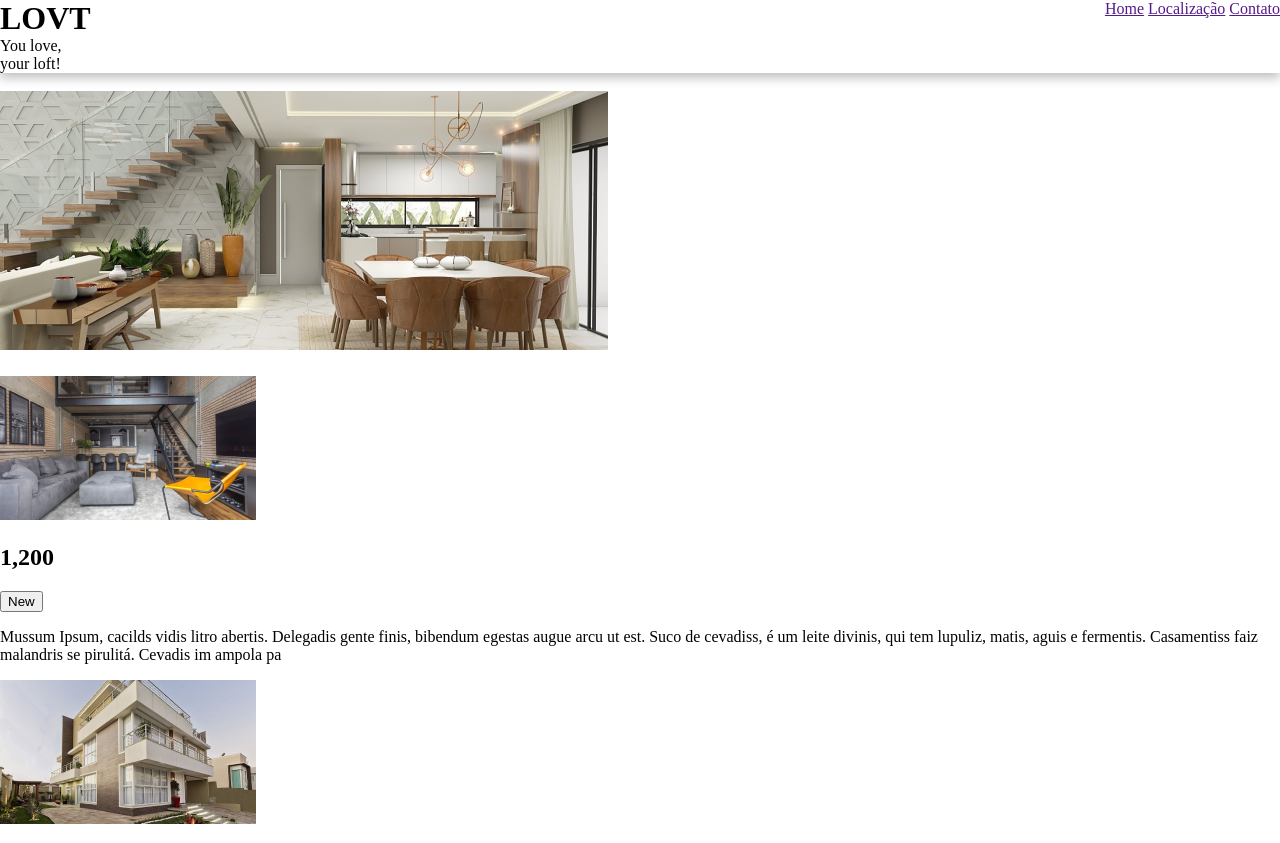
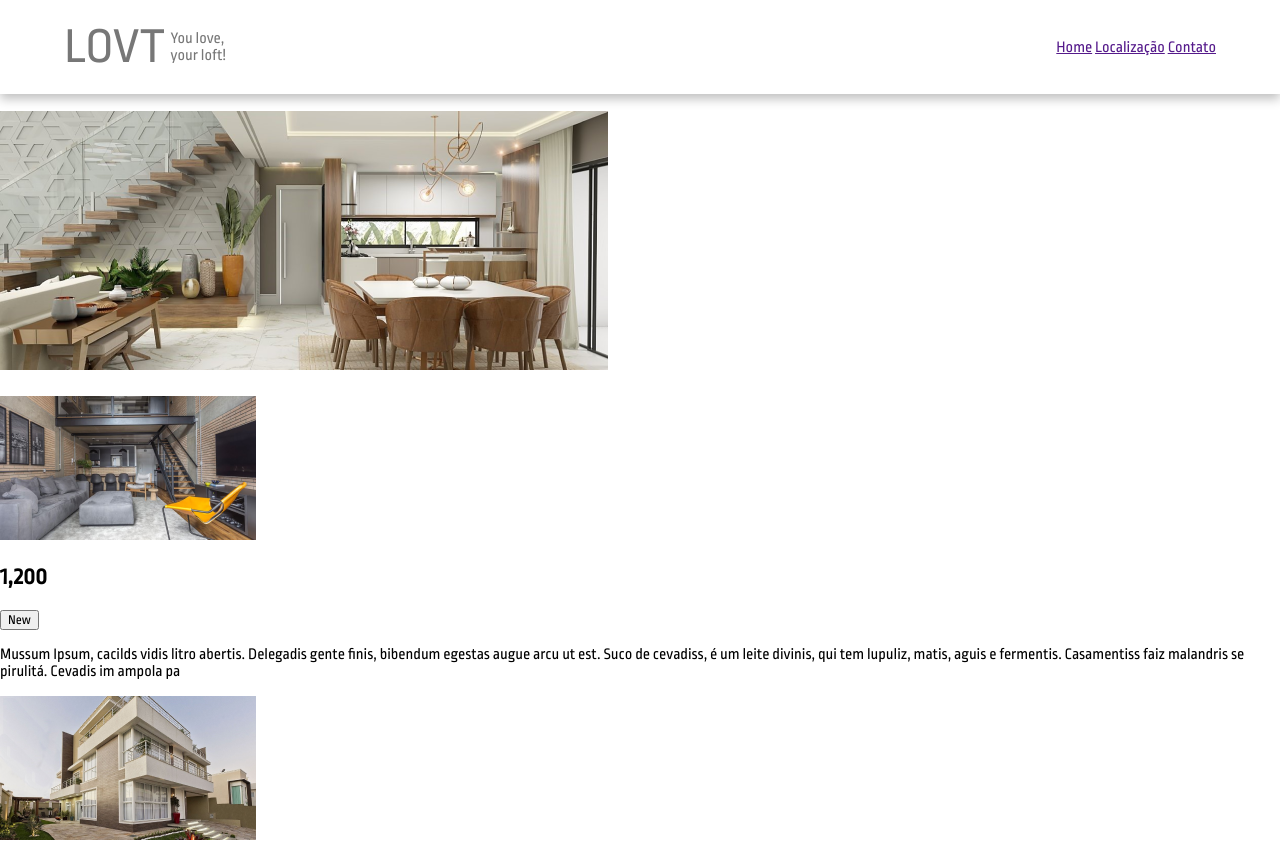
Before and after one commit to rphaeldev/Lovt, a website: page views/index.html in a window 1280 px wide. Shown: the top 843 px of the page. Drawn offline with Linux system fonts and the light colour scheme; files whose address does not match are found by name.

Commit message:
progresso no header

```diff
--- a/public/css/estilo.css
+++ b/public/css/estilo.css
@@ -1,19 +1,47 @@
+* {
+  font-family: "Ropa Sans", arial, helvetica, sans-serif;
+  font-decoration: none;
+}
+
 body {
   margin: 0;
   padding: 0;
 }
 
+.container {
+  width: 90%;
+  margin-left: 5%;
+  margin-right: 5%;
+}
+
 header {
   display:flex;
   justify-content:space-between;
-
   box-shadow: 0px 5px 10px rgba(0, 0, 0, 0.25);
 }
 
-header h1{
-  margin: 0;
+header>div {
+  display:flex;
+  justify-content:space-between;
+  padding:20px 0px;
+  align-items:center;
 }
 
 header p {
   margin: 0;
 }
+
+#logo {
+  color: #777;
+  display:flex;
+  gap:5px;
+  width: 175px;
+  align-items:center;
+
+}
+
+#logo h1 {
+  font-size:50px;
+  font-weight: normal;
+  margin: 0px;
+}
--- a/views/index.html
+++ b/views/index.html
@@ -6,14 +6,18 @@
     <meta name="viewport" content="width=device-width, initial-scale=1.0" />
     <title>Lovt</title>
     <link rel="stylesheet" href="/css/estilo.css">
+    <style>
+@import url('https://fonts.googleapis.com/css2?family=Ropa+Sans&display=swap');
+</style>
      </head>
   <body>
     <header>
-      <div>
-        <h1>LOVT</h1>
-        <p>You love, <br> your loft!</p>
+      <div class="container">
+          <div id="logo">
+        <h1 >LOVT</h1>
+        <p>You love, your loft!</p>
         </div>
-        <nav>
+        <nav id>
         <a href="">Home</a>
         <a href="">Localização</a>
         <a href="">Contato</a>
@@ -70,7 +74,7 @@
                   placeholder="Telefone"
                   />
                   <br>
-                  <button>Enviar</button>
+                  <button type="submit">Enviar<Enviar</button>
               </form>
             </div>
           </div>
```
